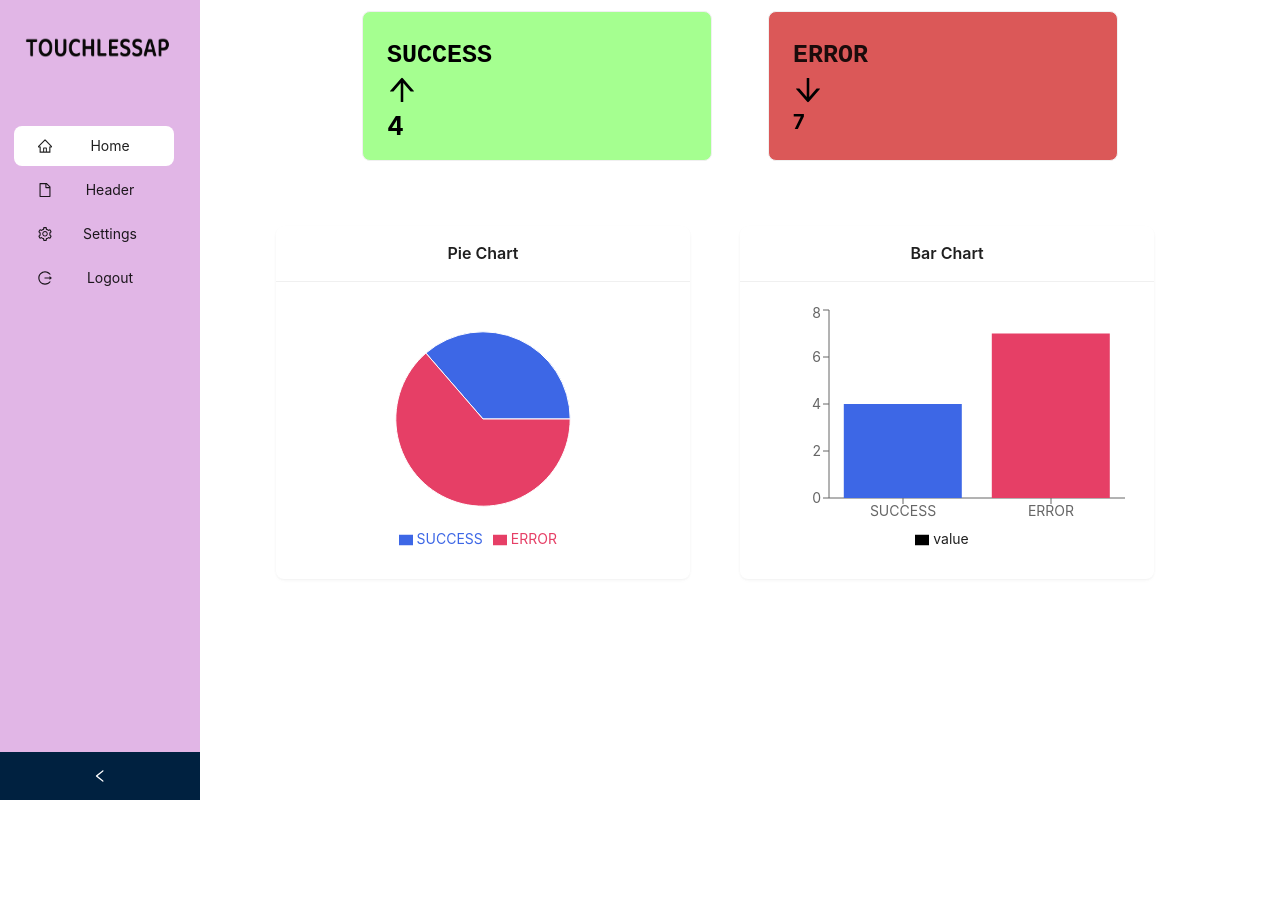
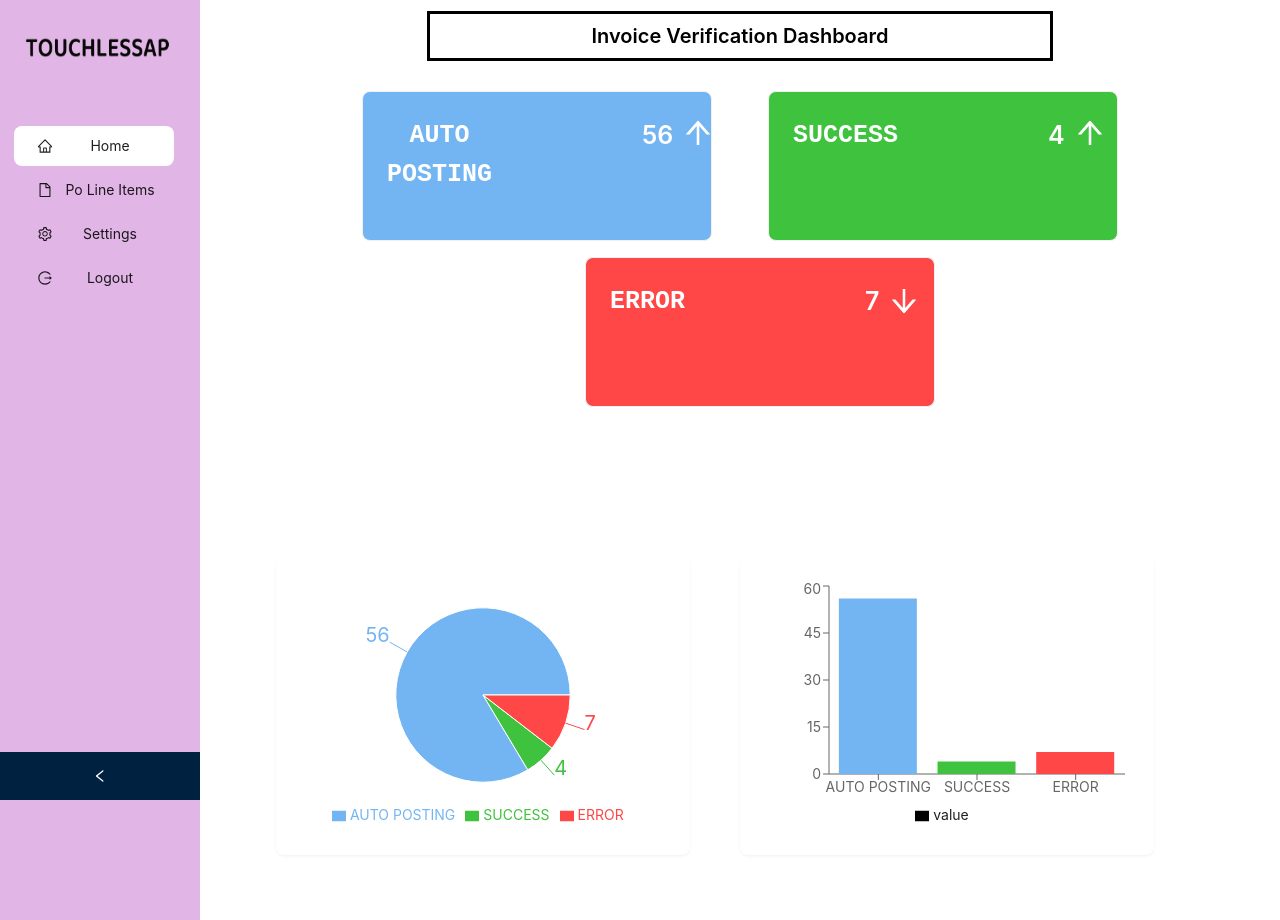
Before and after one commit to ravi-shankar-posina/TouchlessAP2, a React (Create React App) app in the folder client/: page /home in a window 1280 px wide. Before the commit the page ends 800 px from the top, so only its background shows below. Built offline with nearby package versions, Linux system fonts and the light colour scheme.

Commit message:
changes in home

```diff
--- a/client/src/App.js
+++ b/client/src/App.js
@@ -21,6 +21,7 @@ function App() {
       price: 78.29,
       Amount: 156.58,
       key: 1,
+      status: "Amount Mismatch",
     },
     {
       poNum: "3165354054",
@@ -30,6 +31,7 @@ function App() {
       price: 84.35,
       Amount: 843.5,
       key: 2,
+      status: "Successfully Process",
     },
     {
       poNum: "3165354054",
@@ -39,6 +41,7 @@ function App() {
       price: 82.25,
       Amount: 575.75,
       key: 3,
+      status: "Successfully Process",
     },
     {
       poNum: "3165354054",
@@ -46,8 +49,9 @@ function App() {
       Material: "3BSE070125R1",
       qty: 7,
       price: 54.3,
-      Amount: 380.09999999999997,
+      Amount: 380.09,
       key: 4,
+      status: "Successfully Process",
     },
     {
       poNum: "3165354054",
@@ -57,6 +61,7 @@ function App() {
       price: 66.88,
       Amount: 200.64,
       key: 5,
+      status: "Successfully Process",
     },
     {
       poNum: "3165354058",
@@ -100,8 +105,9 @@ function App() {
       Material: "3BSE078762R1",
       qty: 5,
       price: 78.29,
-      Amount: 39.45000000000005,
+      Amount: 39.45,
       key: 10,
+      status: "Amount Mismatch!",
     },
     {
       poNum: "3165354060",
@@ -111,6 +117,7 @@ function App() {
       price: 84.35,
       Amount: 1265.25,
       key: 11,
+      status: "Qty / Amount Mismatch",
     },
     {
       poNum: "3165354060",
@@ -120,6 +127,7 @@ function App() {
       price: 82.25,
       Amount: 822.5,
       key: 12,
+      status: "Qty Mismatch",
     },
     {
       poNum: "3165354060",
@@ -129,6 +137,7 @@ function App() {
       price: 54.3,
       Amount: 434.4,
       key: 13,
+      status: "Successfully Process",
     },
     {
       poNum: "3165354060",
@@ -138,6 +147,7 @@ function App() {
       price: 66.88,
       Amount: 601.92,
       key: 14,
+      status: "Amount Mismatch",
     },
     {
       poNum: "3165354060",
@@ -145,8 +155,9 @@ function App() {
       Material: "3BSE070127R1",
       qty: 3,
       price: 73.2,
-      Amount: 219.60000000000002,
+      Amount: 219.6,
       key: 15,
+      status: "Amount Mismatch",
     },
     {
       poNum: "3165354060",
@@ -156,6 +167,7 @@ function App() {
       price: 78.1,
       Amount: 312.4,
       key: 16,
+      status: "Successfully Process",
     },
     {
       poNum: "3165354060",
@@ -165,6 +177,7 @@ function App() {
       price: 87.88,
       Amount: 439.4,
       key: 17,
+      status: "Qty / Amount Mismatch",
     },
     {
       poNum: "3165354060",
@@ -174,6 +187,7 @@ function App() {
       price: 33,
       Amount: 363,
       key: 18,
+      status: "Successfully Process",
     },
     {
       poNum: "3165354060",
@@ -183,6 +197,7 @@ function App() {
       price: 112.34,
       Amount: 561.7,
       key: 19,
+      status: "Successfully Process",
     },
     {
       poNum: "3165354060",
@@ -192,6 +207,7 @@ function App() {
       price: 101.1,
       Amount: 505.5,
       key: 20,
+      status: "Qty / Amount Mismatch",
     },
     {
       poNum: "3165354056",
@@ -455,8 +471,8 @@ function App() {
     const newSuccessData = [];
     const newFailedData = [];
 
-    filteredPdfData.forEach((row) => {
-      const amountMatch = filteredXlData.find(
+    filteredXlData.forEach((row) => {
+      const amountMatch = filteredPdfData.find(
         (item) =>
           Math.floor(row.price) === Math.floor(item.price) &&
           Math.floor(row.Amount) === Math.floor(item.Amount)
--- a/client/src/Pages/Home.jsx
+++ b/client/src/Pages/Home.jsx
@@ -21,19 +21,47 @@ import { server } from "../constants";
 import Layout from "../components/Layout";
 import axios from "axios";
 import { Link } from "react-router-dom";
+// const renderCustomizedLabel = ({
+//   cx,
+//   cy,
+//   midAngle,
+//   innerRadius,
+//   outerRadius,
+//   percent,
+//   index,
+// }) => {
+//   const radius = innerRadius + (outerRadius - innerRadius) * 0.5;
+//   const x = "";
+//   const y = "";
+//   return (
+//     <text
+//       // x={sd?.length}
+//       // y={failedData?.length}
+//       x={"10"}
+//       y={"50"}
+//       fill="black"
+//       textAnchor={x > cx ? "start" : "end"}
+//       dominantBaseline="central"
+//     >
+//       {`${(percent * 100).toFixed(0)}%`}
+//     </text>
+//   );
+// };
 const Cards = ({ successData: sd, failedData, setCurrentTable }) => {
   const [processCount, setProcessCount] = useState(0);
   const [errorCount, setErrorCount] = useState(0);
-
+  const [autoPostNo, setAutoPostNo] = useState(0);
   const [poData, setPoData] = useState([]);
   console.log("poData: ", poData);
 
   const getColor = (name) => {
     switch (name) {
       case "SUCCESS":
-        return "#3d67e6"; // Green for PROCESS
+        return "#3fc23d"; // Green for PROCESS #3d67e6
       case "ERROR":
-        return "#e63f66"; // Red for ERROR
+        return "#ff4747";
+      case "AUTO POSTING":
+        return "#73b5f2"; // Red for ERROR ff4747
       default:
         return "#e63f66"; // Default color
     }
@@ -43,6 +71,7 @@ const Cards = ({ successData: sd, failedData, setCurrentTable }) => {
     setErrorCount(failedData?.length || 0);
   }, [sd, failedData]);
   const chartData = [
+    { name: "AUTO POSTING", value: 56 },
     { name: "SUCCESS", value: processCount },
     { name: "ERROR", value: errorCount },
 
@@ -54,58 +83,184 @@ const Cards = ({ successData: sd, failedData, setCurrentTable }) => {
       {/* <div style={{ display: "flex",    }}> */}
       <div style={{ width: "100%" }}>
         {/* Cards Row */}
+        <div
+          style={{
+            border: "3px solid black",
+            padding: "10px",
+            margin: "auto",
+            backgroundClip: "padding-box",
+            fontSize: 20,
+            fontWeight: 600,
+            width: 600,
+            marginBottom: 30,
+          }}
+        >
+          Invoice Verification Dashboard
+        </div>
         <Row gutter={[16, 16]} justify="center">
           <Col>
             <Link to="/header" state={{ type: "success" }}>
               <Card
                 style={{
                   width: "350px",
-                  backgroundColor: "#a5ff90",
+                  backgroundColor: "#73b5f2",
                   paddingRight: "300px",
                   height: "150px",
                 }}
               >
-                <b
+                <div
                   style={{
-                    color: "black",
-                    fontSize: "25px",
-                    fontFamily: "monospace",
+                    display: "flex",
+                    flexDirection: "row",
+                    justifyContent: "space-between",
+                    color: "white",
                   }}
                 >
-                  SUCCESS
-                </b>
-                <ArrowUpOutlined style={{ color: "black", fontSize: "30px" }} />
-                <b style={{ color: "Black", fontSize: "25px" }}>{sd?.length}</b>
+                  <span>
+                    <span
+                      style={{
+                        color: "white",
+                        fontSize: "25px",
+                        fontFamily: "monospace",
+                        fontWeight: 900,
+                        width: 300,
+                      }}
+                    >
+                      AUTO POSTING
+                    </span>
+                  </span>
+                  <span
+                    style={{
+                      display: "flex",
+                      flexDirection: "row",
+                      marginLeft: "150px",
+                    }}
+                  >
+                    <span
+                      style={{
+                        fontSize: "25px",
+                        fontWeight: 600,
+                      }}
+                    >
+                      56
+                    </span>
+                    <span style={{ marginLeft: " 10px", marginTop: 2 }}>
+                      <ArrowUpOutlined style={{ fontSize: "30px" }} />
+                    </span>
+                  </span>
+                </div>
+              </Card>
+            </Link>
+          </Col>{" "}
+          <Col>
+            <Link to="/header" state={{ type: "success" }}>
+              <Card
+                style={{
+                  width: "350px",
+                  marginLeft: "40px",
+                  backgroundColor: "#3fc23d",
+                  paddingRight: "300px",
+                  height: "150px",
+                }}
+              >
+                <div
+                  style={{
+                    display: "flex",
+                    flexDirection: "row",
+                    justifyContent: "space-between",
+                    color: "white",
+                  }}
+                >
+                  <span>
+                    {" "}
+                    <span
+                      style={{
+                        fontSize: "25px",
+                        fontFamily: "monospace",
+                        fontWeight: 900,
+                      }}
+                    >
+                      SUCCESS
+                    </span>
+                  </span>
+                  <span
+                    style={{
+                      display: "flex",
+                      flexDirection: "row",
+                      marginLeft: "150px",
+                    }}
+                  >
+                    <span
+                      style={{
+                        fontSize: "25px",
+                        fontWeight: 600,
+                      }}
+                    >
+                      {sd?.length}
+                    </span>
+                    <span style={{ marginLeft: " 10px", marginTop: 2 }}>
+                      <ArrowUpOutlined style={{ fontSize: "30px" }} />
+                    </span>
+                  </span>
+                </div>
               </Card>
             </Link>
           </Col>
-
           <Col>
             <Link to="/header" state={{ type: "error" }}>
               <Card
                 onClick={() => setCurrentTable("Fail")}
                 style={{
                   width: "350px",
-                  backgroundColor: "#db5858",
+                  backgroundColor: "#ff4747",
                   paddingRight: "300px",
                   marginLeft: "40px",
                   height: "150px",
                 }}
               >
-                <b style={{ fontSize: "25px", fontFamily: "monospace" }}>
-                  ERROR
-                </b>
-                <ArrowDownOutlined
-                  style={{ color: "black", fontSize: "30px" }}
-                />
-
-                <b style={{ fontSize: "20px", color: "black" }}>
-                  {failedData?.length}
-                </b>
+                <div
+                  style={{
+                    display: "flex",
+                    flexDirection: "row",
+                    justifyContent: "space-between",
+                    color: "white",
+                  }}
+                >
+                  <span>
+                    {" "}
+                    <span
+                      style={{
+                        fontSize: "25px",
+                        fontFamily: "monospace",
+                        fontWeight: 900,
+                      }}
+                    >
+                      ERROR
+                    </span>
+                  </span>
+                  <span
+                    style={{
+                      display: "flex",
+                      flexDirection: "row",
+                      marginLeft: "180px",
+                    }}
+                  >
+                    <span
+                      style={{
+                        fontSize: "25px",
+                        fontWeight: 600,
+                      }}
+                    >
+                      {failedData?.length}
+                    </span>
+                    <span style={{ marginLeft: " 10px", marginTop: 4 }}>
+                      <ArrowDownOutlined style={{ fontSize: "30px" }} />
+                    </span>
+                  </span>
+                </div>
               </Card>
             </Link>
           </Col>
-
           {/* <Col>
             <Card
               style={{
@@ -140,13 +295,21 @@ const ChartsContainer = ({ chartData, getColor }) => (
       display: "flex",
       justifyContent: "space-between",
       width: "83%",
+      marginTop: 150,
     }}
   >
     {/* Pie Chart */}
-    <Card title="Pie Chart" bordered={false} style={{ flex: 1 }}>
+    <Card bordered={false} style={{ flex: 1 }}>
       <ResponsiveContainer width="100%" height={250}>
         <PieChart>
-          <Pie data={chartData} dataKey="value" nameKey="name" fill="#8884d8">
+          <Pie
+            data={chartData}
+            dataKey="value"
+            nameKey="name"
+            fill="#8884d8"
+            label
+            style={{ fontSize: 20 }}
+          >
             {chartData.map((entry, index) => (
               <Cell key={`cell-${index}`} fill={getColor(entry.name)} />
             ))}
@@ -157,11 +320,7 @@ const ChartsContainer = ({ chartData, getColor }) => (
       </ResponsiveContainer>
     </Card>
     {/* Bar Chart */}
-    <Card
-      title="Bar Chart"
-      bordered={false}
-      style={{ flex: 1, marginLeft: "50px" }}
-    >
+    <Card bordered={false} style={{ flex: 1, marginLeft: "50px" }}>
       <ResponsiveContainer width="100%" height={250}>
         <BarChart data={chartData}>
           <XAxis dataKey="name" />
--- a/client/src/Pages/Tablecomponet.jsx
+++ b/client/src/Pages/Tablecomponet.jsx
@@ -8,7 +8,13 @@ import {
   Typography,
 } from "antd";
 import { useEffect, useState } from "react";
-
+import invoice from "../assets/Invoice-2.pdf";
+import {
+  CloudDownloadOutlined,
+  ArrowUpOutlined,
+  ArrowDownOutlined,
+  PlusOutlined,
+} from "@ant-design/icons";
 const EditableCell = ({
   editing,
   dataIndex,
@@ -103,11 +109,21 @@ const Tablecomponet = ({
     setEditingKey("");
   };
 
+  const handlePdfDownload = () => {
+    const link = document.createElement("a");
+    link.href = invoice;
+    link.download = "invoice";
+    document.body.appendChild(link);
+    link.click();
+    document.body.removeChild(link);
+    window.URL.revokeObjectURL(invoice);
+  };
   const successColumns = [
     {
       title: "Purchasing Document",
       dataIndex: "poNum",
       key: "poNum",
+      width: 200,
     },
     {
       title: "Item",
@@ -146,6 +162,7 @@ const Tablecomponet = ({
       title: "Purchasing Document",
       dataIndex: "poNum",
       key: "poNum",
+      width: 200,
     },
     {
       title: "Item",
@@ -167,14 +184,14 @@ const Tablecomponet = ({
       dataIndex: "price",
       key: "price",
       editable: true,
-      width: 200,
+      width: 150,
     },
     {
       title: "Amount",
       dataIndex: "Amount",
       key: "Amount",
       editable: true,
-      width: 200,
+      width: 150,
     },
     {
       title: "Status",
@@ -223,7 +240,24 @@ const Tablecomponet = ({
           </Typography.Link>
         );
       },
-      width: 200,
+      width: 130,
+    },
+    {
+      title: "Document",
+      dataIndex: "doc",
+      key: "doc",
+      render: (text, value) => {
+        return (
+          <div>
+            <Typography.Link>
+              <CloudDownloadOutlined
+                style={{ fontSize: 18, marginLeft: 25 }}
+                onClick={handlePdfDownload}
+              />
+            </Typography.Link>
+          </div>
+        );
+      },
     },
   ];
 
--- a/client/src/components/Sidebar.jsx
+++ b/client/src/components/Sidebar.jsx
@@ -55,7 +55,7 @@ const Sidebar = () => {
     {
       key: "2",
       icon: <FileOutlined />,
-      label: "Header",
+      label: "Po Line Items",
       link: "/header",
     },
     // {
--- /dev/null
+++ b/package.json
@@ -0,0 +1,5 @@
+{
+  "dependencies": {
+    "@ant-design/icons": "^5.3.7"
+  }
+}
```
Also changed, not shown: 11 other files (tests, documents, lock files or other folders).
